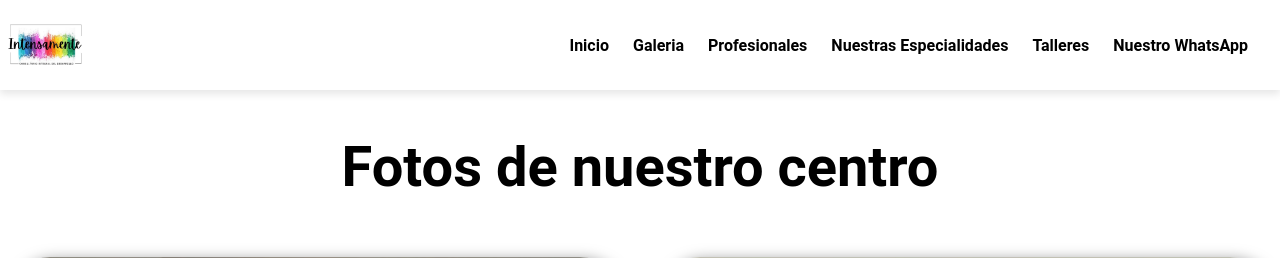
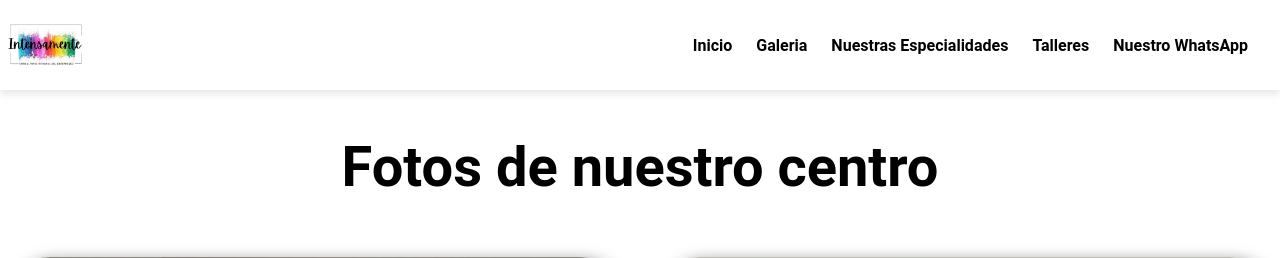
Before and after one commit to pacinimati/IntensamenteAdrogue, a Flask app: page /galeria in a window 1280 px wide. Shown: the top 258 px of the page. Run offline with Flask 3, Linux system fonts and the light colour scheme.

Commit message:
Update layout.html

```diff
--- a/app/templates/layout.html
+++ b/app/templates/layout.html
@@ -29,7 +29,7 @@
         <nav id="nav-menu">
             <a href="{{ url_for('home') }}">Inicio</a>
             <a href="{{ url_for('galeria') }}">Galeria</a>
-            <a href="{{ url_for('profesionales') }}">Profesionales</a>
+
             <a href="{{ url_for('especialidades') }}">Nuestras Especialidades</a>
             <a href="{{ url_for('talleres') }}">Talleres</a>
             <a href="https://wa.me/5491122605695?text=Hola%2C%20quiero%20sacar%20un%20turno">Nuestro WhatsApp</a>
```
